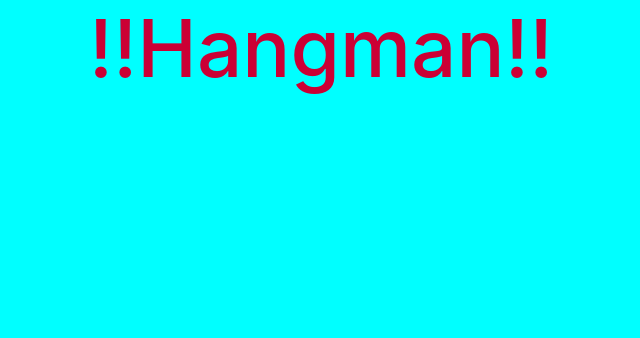
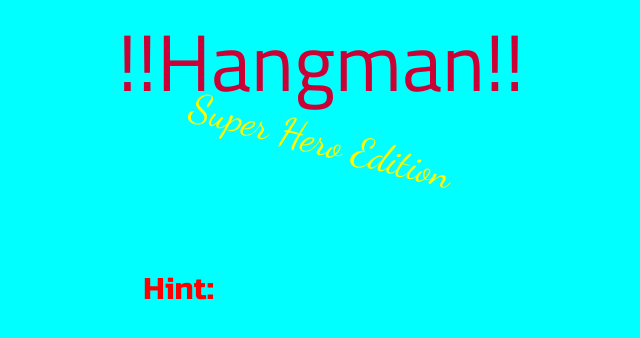
Before and after one commit to egretsch/Word-Guess-Game, a plain HTML site: page index.html in a window 1280 px wide. Shown: the whole page, without its empty margins (319-959 px from the left). Drawn offline with nearby package versions, Linux system fonts and the light colour scheme.

Commit message:
update 2

```diff
--- a/assets/css/style.css
+++ b/assets/css/style.css
@@ -1,3 +1,6 @@
+.header {
+    margin: 1% 0% 8% 0%;
+}
 body {
     background-color: aqua;
 }
@@ -5,12 +8,15 @@ body {
     font-size: 500%;
     text-align: center;
     color: red;
-    margin: auto;
+
     -webkit-animation-name: header; /* Safari 4.0 - 8.0 */
     -webkit-animation-duration: 4s; /* Safari 4.0 - 8.0 */
     animation-name: header;
     animation-duration: 4s;
     animation-iteration-count: infinite;
+    font-family: 'Titillium Web', sans-serif;
+
+
 }
 
 /* Safari 4.0 - 8.0 */
@@ -24,3 +30,26 @@ body {
     from {color: red;}
     to {color: purple;}
 }
+
+.h2 {
+    font-size: 250%;
+    text-align: center;
+    color: yellow;
+    margin: auto;
+    -webkit-transform: rotate(+15deg);
+    -moz-transform: rotate(+15deg);
+    -ms-transform: rotate(+15deg);
+    -o-transform: rotate(+15deg);
+    font-family: 'Dancing Script', cursive;
+
+}
+ p{
+     font-family: 'Russo One', sans-serif;
+     color: red;
+     font-size: 30px;
+
+ }
+
+ .border {
+
+ }
--- a/index.html
+++ b/index.html
@@ -10,12 +10,31 @@
     <link rel="stylesheet" href="https://stackpath.bootstrapcdn.com/bootstrap/4.1.1/css/bootstrap.min.css" integrity="sha384-WskhaSGFgHYWDcbwN70/dfYBj47jz9qbsMId/iRN3ewGhXQFZCSftd1LZCfmhktB"
         crossorigin="anonymous">
     <link rel="stylesheet" type="text/css" href="assets/css/style.css">
+    <link href="https://fonts.googleapis.com/css?family=Titillium+Web" rel="stylesheet">
+    <link href="https://fonts.googleapis.com/css?family=Dancing+Script" rel="stylesheet">
+    <link href="https://fonts.googleapis.com/css?family=Russo+One" rel="stylesheet">
 
     <title>Hangman</title>
 </head>
 
 <body>
+    <div class="header">
     <h1 id="h1">!!Hangman!!</h1>
+    <h1 class="h2">Super Hero Edition</h1>
+    </div>
+    <div class="container mx-auto">
+        <div class="row">
+            <div class="col-sm-3 col-md-3">
+            </div>
+            <div class="col-sm-3 col-md-3">
+                <p class="text-center">Hint:</p>
+            </div>
+            <div class="col-sm-3 col-md-3">
+            </div>
+            <div class="col-sm-3 col-md-3">
+            </div>
+        </div>
+    </div>
 
 
 
```
